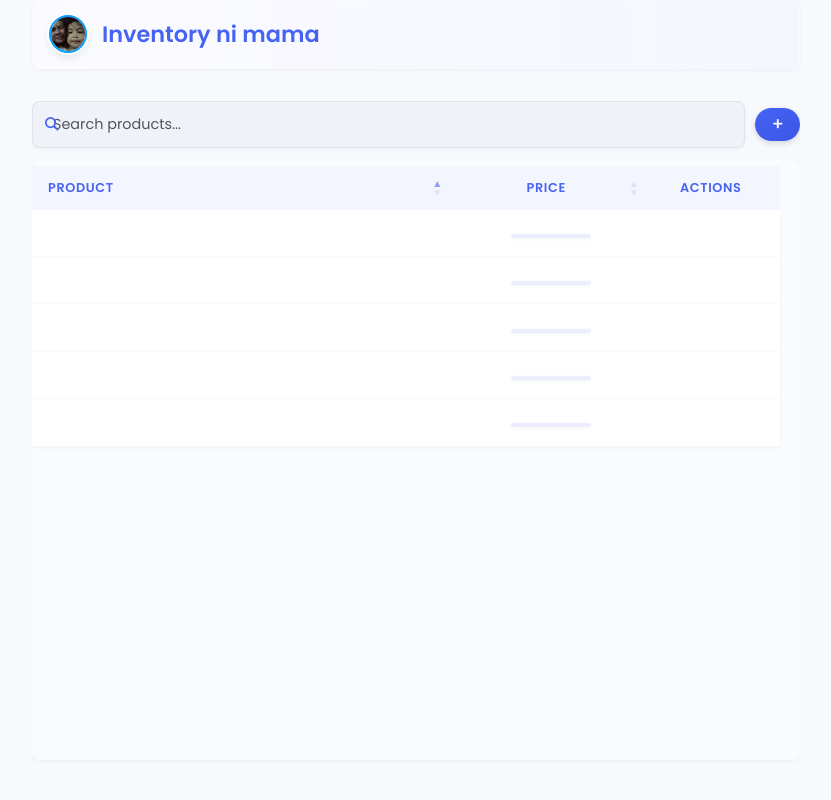
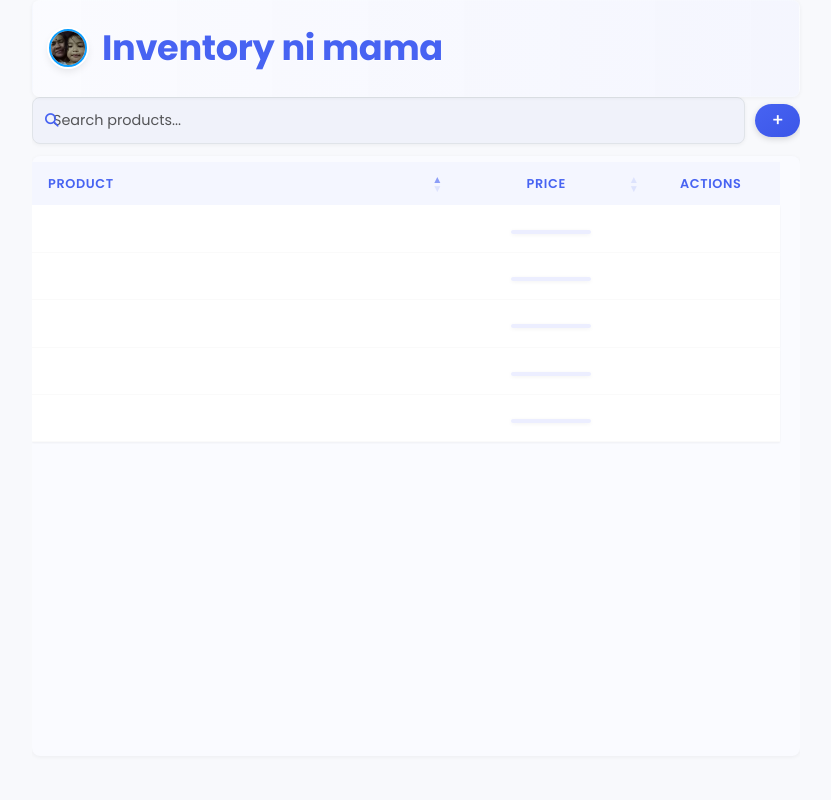
Before and after one commit to john-expo/basic_inventory_app, a Django app: page / in a window 1280 px wide. Shown: the whole page, without its empty margins (224-1055 px from the left). Run offline with Django 4.2, Linux system fonts and the light colour scheme; lists and menus that the app fills with data are empty; some libraries are stand-ins or nearby versions.

Commit message:
partial fix

```diff
--- a/static/css/inventory.css
+++ b/static/css/inventory.css
@@ -124,13 +124,13 @@ body {
   width: 100%;
   max-width: 800px;
   margin: 0 auto;
-  margin-bottom: 0.75rem;
+  margin-bottom: 0; /* No margin */
 }
 
 .top-bar {
   display: flex;
   align-items: center;
-  gap: 15px; /* Reduced from 18px */
+  gap: 15px;
   background-color: rgba(255, 255, 255, 0.85);
   background-image: linear-gradient(to right, rgba(71, 99, 242, 0.02), rgba(71, 99, 242, 0.05));
   border-radius: var(--card-radius);
@@ -138,7 +138,7 @@ body {
   padding: 0.75rem var(--spacing);
   transition: transform var(--transition-medium) ease, box-shadow var(--transition-medium) ease;
   position: relative;
-  margin-bottom: 0.75rem; /* Standardized spacing */
+  margin-bottom: 0; /* No margin */
   z-index: 15;
   box-shadow: var(--card-shadow);
 }
@@ -185,15 +185,16 @@ body {
 }
 
 .title-text {
-  font-size: 1.4rem;
-  font-weight: 600;
+  font-size: 2.2rem;
+  font-weight: 700;
   color: var(--primary);
   margin: 0;
   text-shadow: 0 1px 1px rgba(255, 255, 255, 0.8);
   z-index: 10;
   position: relative;
-  line-height: 1.2;
-  padding: 0.5rem 0;
+  line-height: 1.1;
+  padding: 1rem 0;
+  letter-spacing: -0.01em;
 }
 
 /* Logo popup styling */
@@ -273,10 +274,10 @@ body {
 .main-controls {
   width: 100%;
   max-width: 800px;
-  margin-bottom: 0.75rem;
+  margin-bottom: 0; /* No margin */
   position: relative;
   display: flex;
-  justify-content: space-between; /* Back to space-between for better balance */
+  justify-content: space-between;
   align-items: center;
 }
 
@@ -384,7 +385,7 @@ body {
   display: flex;
   flex-direction: column;
   min-height: 0; /* Ensures proper flex behavior in Safari */
-  margin-top: -4px; /* Reduce space between controls and content */
+  margin-top: 0; /* No margin */
 }
 
 .content-container {
```
